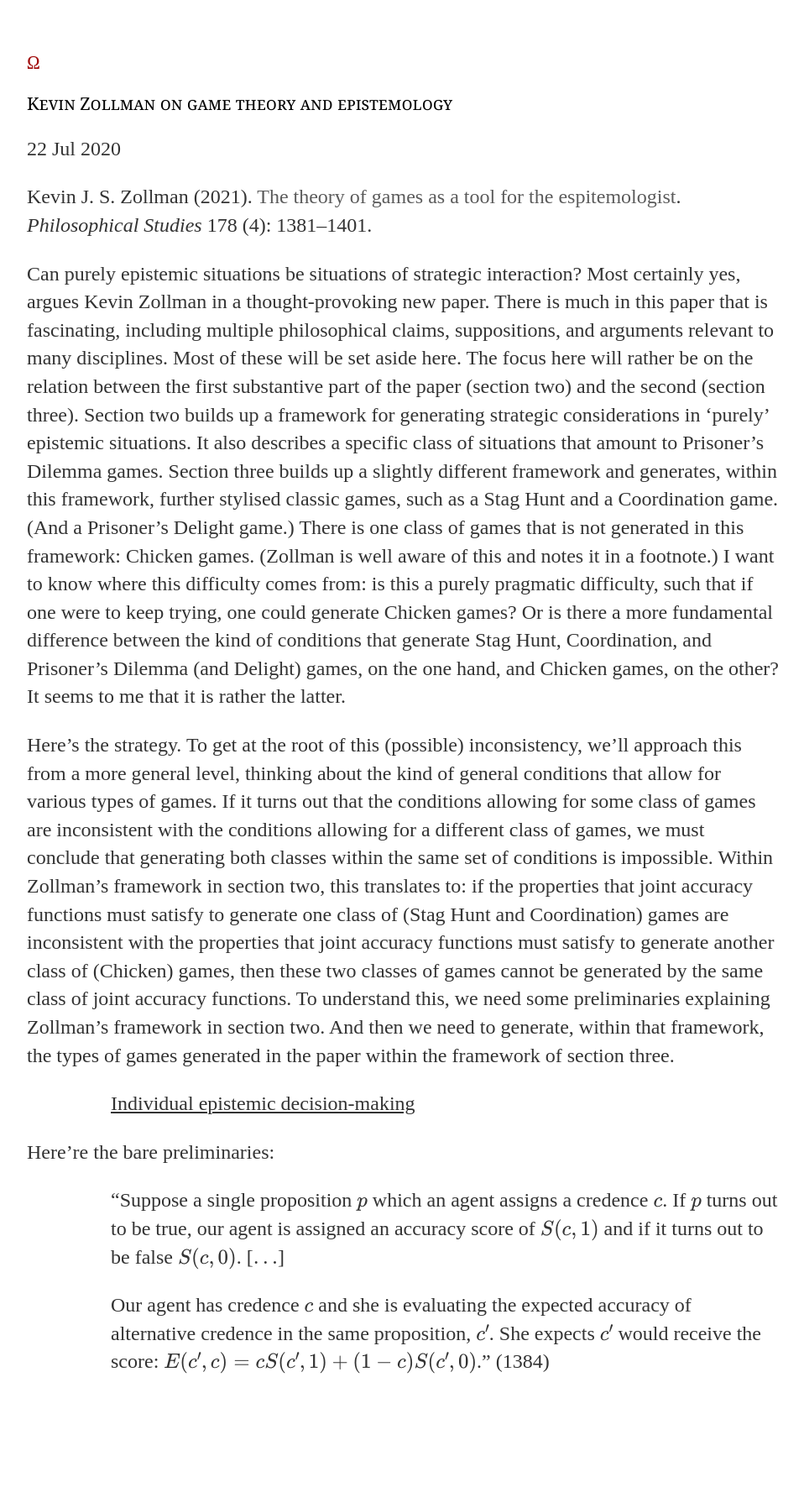
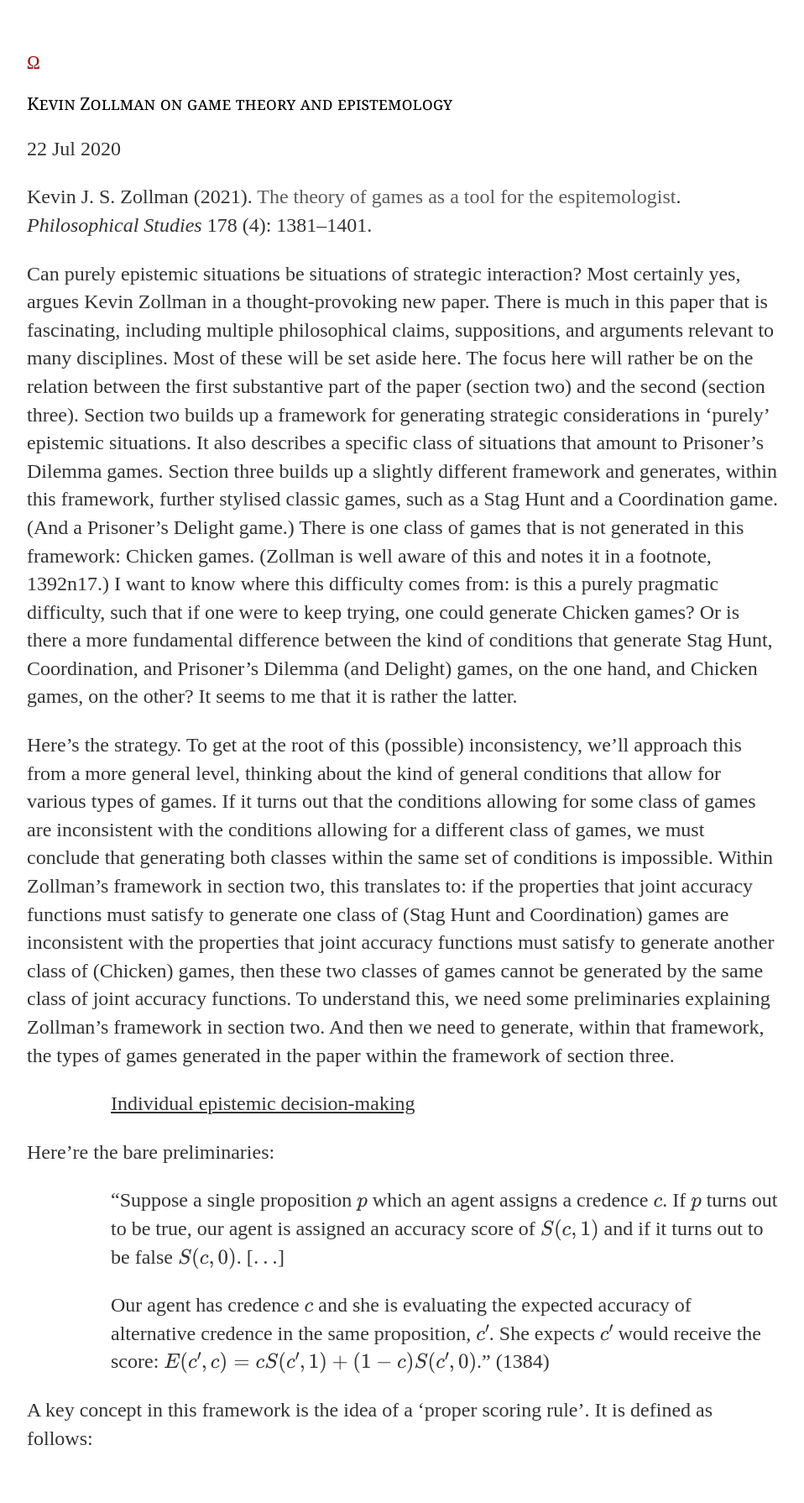
Before and after one commit to uzunovam/uzunovam, a Jekyll site: the page built from _posts/2020-07-22-kevin-zollman-on-game-theory-and-epistemology.md, in a window 1280 px wide. Shown: the whole page at 84% size, without its empty margins (160-1118 px from the left). Built offline with Jekyll 4.4.1, drawn with Linux system fonts in a browser that asks for light colours; before the commit the page ends 1699 px from its top, so only the background shows below that.

Commit message:
Update 2020-07-22-kevin-zollman-on-game-theory-and-epistemology.md

```diff
--- a/_posts/2020-07-22-kevin-zollman-on-game-theory-and-epistemology.md
+++ b/_posts/2020-07-22-kevin-zollman-on-game-theory-and-epistemology.md
@@ -5,7 +5,7 @@ date: 2020-07-22
 ---
 <p>Kevin J. S. Zollman (2021). <a href="https://doi.org/10.1007/s11098-020-01480-5" target="_blank" rel="noopener">The theory of games as a tool for the espitemologist</a>. <cite>Philosophical Studies</cite> 178 (4): 1381–1401.</p>
 
-<p>Can purely epistemic situations be situations of strategic interaction? Most certainly yes, argues Kevin Zollman in a thought-provoking new paper. There is much in this paper that is fascinating, including multiple philosophical claims, suppositions, and arguments relevant to many disciplines. Most of these will be set aside here. The focus here will rather be on the relation between the first substantive part of the paper (section two) and the second (section three). Section two builds up a framework for generating strategic considerations in ‘purely’ epistemic situations. It also describes a specific class of situations that amount to Prisoner’s Dilemma games. Section three builds up a slightly different framework and generates, within this framework, further stylised classic games, such as a Stag Hunt and a Coordination game. (And a Prisoner’s Delight game.) There is one class of games that is not generated in this framework: Chicken games. (Zollman is well aware of this and notes it in a footnote.) I want to know where this difficulty comes from: is this a purely pragmatic difficulty, such that if one were to keep trying, one could generate Chicken games? Or is there a more fundamental difference between the kind of conditions that generate Stag Hunt, Coordination, and Prisoner’s Dilemma (and Delight) games, on the one hand, and Chicken games, on the other? It seems to me that it is rather the latter.</p>
+<p>Can purely epistemic situations be situations of strategic interaction? Most certainly yes, argues Kevin Zollman in a thought-provoking new paper. There is much in this paper that is fascinating, including multiple philosophical claims, suppositions, and arguments relevant to many disciplines. Most of these will be set aside here. The focus here will rather be on the relation between the first substantive part of the paper (section two) and the second (section three). Section two builds up a framework for generating strategic considerations in ‘purely’ epistemic situations. It also describes a specific class of situations that amount to Prisoner’s Dilemma games. Section three builds up a slightly different framework and generates, within this framework, further stylised classic games, such as a Stag Hunt and a Coordination game. (And a Prisoner’s Delight game.) There is one class of games that is not generated in this framework: Chicken games. (Zollman is well aware of this and notes it in a footnote, 1392n17.) I want to know where this difficulty comes from: is this a purely pragmatic difficulty, such that if one were to keep trying, one could generate Chicken games? Or is there a more fundamental difference between the kind of conditions that generate Stag Hunt, Coordination, and Prisoner’s Dilemma (and Delight) games, on the one hand, and Chicken games, on the other? It seems to me that it is rather the latter.</p>
 
 <p>Here’s the strategy. To get at the root of this (possible) inconsistency, we’ll approach this from a more general level, thinking about the kind of general conditions that allow for various types of games. If it turns out that the conditions allowing for some class of games are inconsistent with the conditions allowing for a different class of games, we must conclude that generating both classes within the same set of conditions is impossible. Within Zollman’s framework in section two, this translates to: if the properties that joint accuracy functions must satisfy to generate one class of (Stag Hunt and Coordination) games are inconsistent with the properties that joint accuracy functions must satisfy to generate another class of (Chicken) games, then these two classes of games cannot be generated by the same class of joint accuracy functions. To understand this, we need some preliminaries explaining Zollman’s framework in section two. And then we need to generate, within that framework, the types of games generated in the paper within the framework of section three.</p>
 
@@ -15,3 +15,5 @@ date: 2020-07-22
 
 <p style="padding-left:100px;">“Suppose a single proposition \(p\) which an agent assigns a credence \(c\). If \(p\) turns out to be true, our agent is assigned an accuracy score of \(S(c, 1)\) and if it turns out to be false \(S(c, 0)\). [\(\dots\)]</p>
 <p style="padding-left:100px;">Our agent has credence \(c\) and she is evaluating the expected accuracy of alternative credence in the same proposition, \(c^{\prime}\). She expects \(c^{\prime}\) would receive the score: \(E(c^{\prime}, c) = cS(c^{\prime}, 1) + (1-c)S(c^{\prime}, 0)\).” (1384)</p>
+
+<p>A key concept in this framework is the idea of a ‘proper scoring rule’. It is defined as follows:</p>
```
